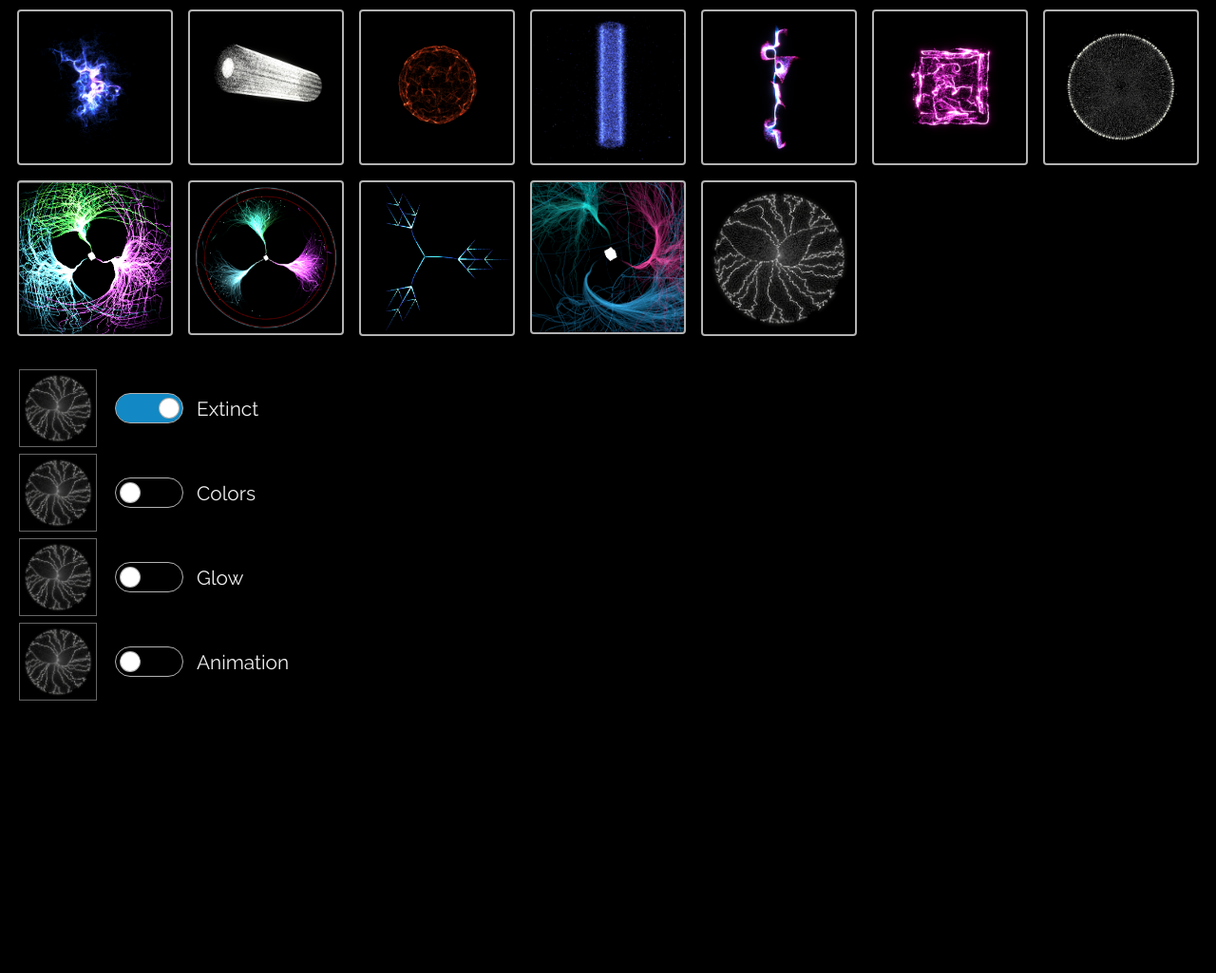
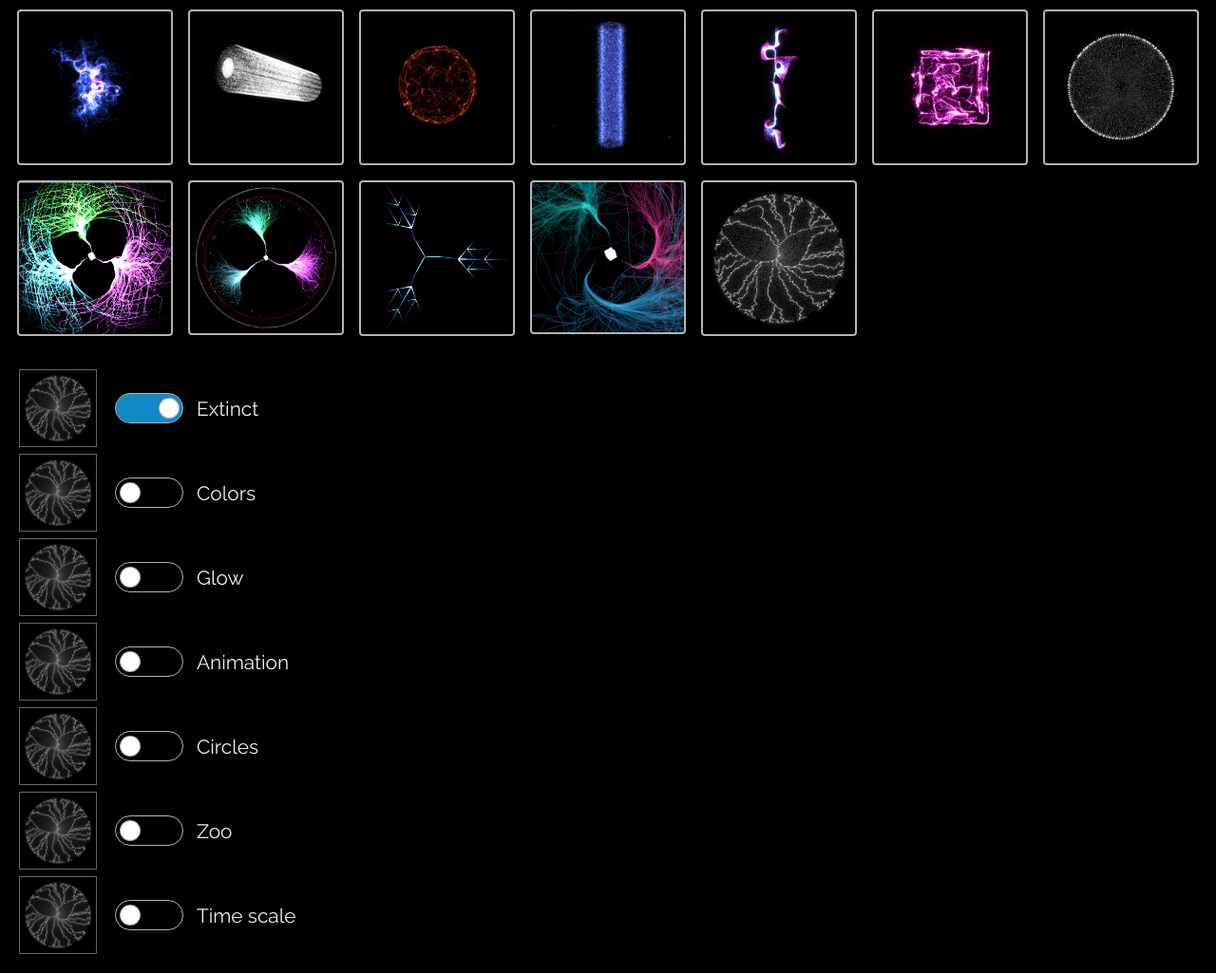
Before and after one commit to andrixdev/confim-control, a website: page web/index.html in a window 1280 px wide. Shown: the part 68-1093 px from the top of the page at 95% size. Before the commit the page ends 860 px from the top, so only its background shows below. Drawn offline with Linux system fonts and the light colour scheme.

Commit message:
Add latest data tree switch controls

```diff
--- a/web/index.html
+++ b/web/index.html
@@ -79,6 +79,27 @@
 				<div class="switch off" data-confim-id="53"><div class="switch-inner"></div></div>
 				<p class="param-text">Animation</p>
 			</div>
+
+			<!-- Toggle Circles -->
+			<div class="param flexrow flexstart">
+				<img class="item-preview" src="./img/treedata.png" alt="Tree Data" />
+				<div class="switch off" data-confim-id="54"><div class="switch-inner"></div></div>
+				<p class="param-text">Circles</p>
+			</div>
+
+			<!-- Toggle Circles -->
+			<div class="param flexrow flexstart">
+				<img class="item-preview" src="./img/treedata.png" alt="Tree Data" />
+				<div class="switch off" data-confim-id="55"><div class="switch-inner"></div></div>
+				<p class="param-text">Zoo</p>
+			</div>
+
+			<!-- Toggle Time scale -->
+			<div class="param flexrow flexstart">
+				<img class="item-preview" src="./img/treedata.png" alt="Tree Data" />
+				<div class="switch off" data-confim-id="56"><div class="switch-inner"></div></div>
+				<p class="param-text">Time scale</p>
+			</div>
 		</div>
 	</div>
 
@@ -91,10 +112,12 @@
 				<div class="flexrow flexcenter flexwrap">
 					<img class="media audio audio-play" data-confim-id="100" id="audio-play-1" data-visibility="visible"  src="./img/music-play.jpg" alt="Audio Play 1"/>
 					<img class="media audio audio-pause" data-confim-id="101" id="audio-pause-1" data-visibility="hidden" src="./img/music-pause.jpg" alt="Audio Pause 1"/>
-					<img class="media audio audio-play" data-confim-id="102" id="audio-play-2" data-visibility="visible"  src="./img/music-play.jpg" alt="Audio Play 2"/>
-					<img class="media audio audio-pause" data-confim-id="103" id="audio-pause-2" data-visibility="hidden" src="./img/music-pause.jpg" alt="Audio Pause 2"/>
-					<img class="media audio audio-play" data-confim-id="104" id="audio-play-3" data-visibility="visible"  src="./img/music-play.jpg" alt="Audio Play 3"/>
-					<img class="media audio audio-pause" data-confim-id="105" id="audio-pause-3" data-visibility="hidden" src="./img/music-pause.jpg" alt="Audio Pause 3"/>
+
+					<img class="media audio audio-play" data-confim-id="103" id="audio-play-2" data-visibility="visible"  src="./img/music-play.jpg" alt="Audio Play 2"/>
+					<img class="media audio audio-pause" data-confim-id="104" id="audio-pause-2" data-visibility="hidden" src="./img/music-pause.jpg" alt="Audio Pause 2"/>
+
+					<img class="media audio audio-play" data-confim-id="106" id="audio-play-3" data-visibility="visible"  src="./img/music-play.jpg" alt="Audio Play 3"/>
+					<img class="media audio audio-pause" data-confim-id="107" id="audio-pause-3" data-visibility="hidden" src="./img/music-pause.jpg" alt="Audio Pause 3"/>
 				</div>
 			</div>
 
```
